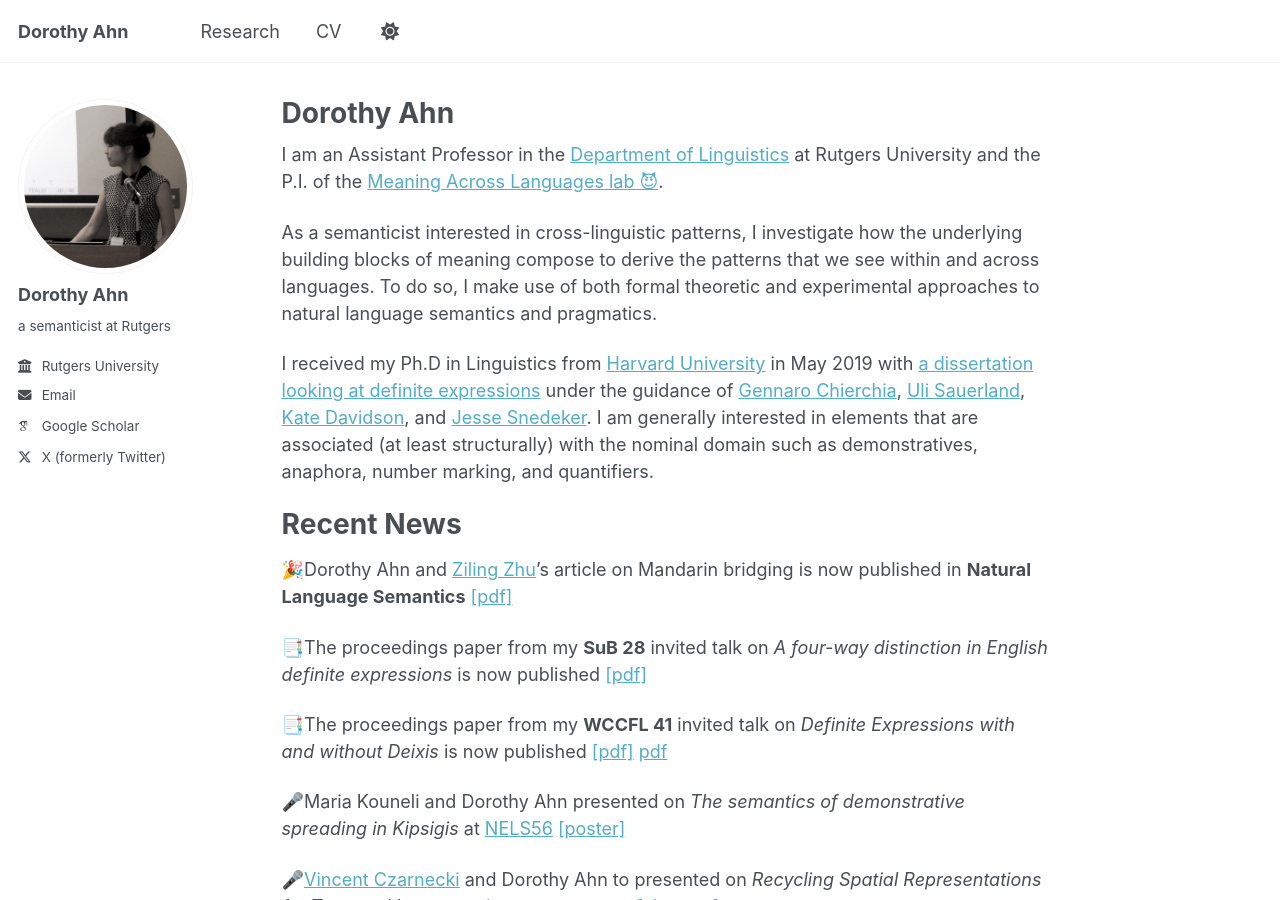
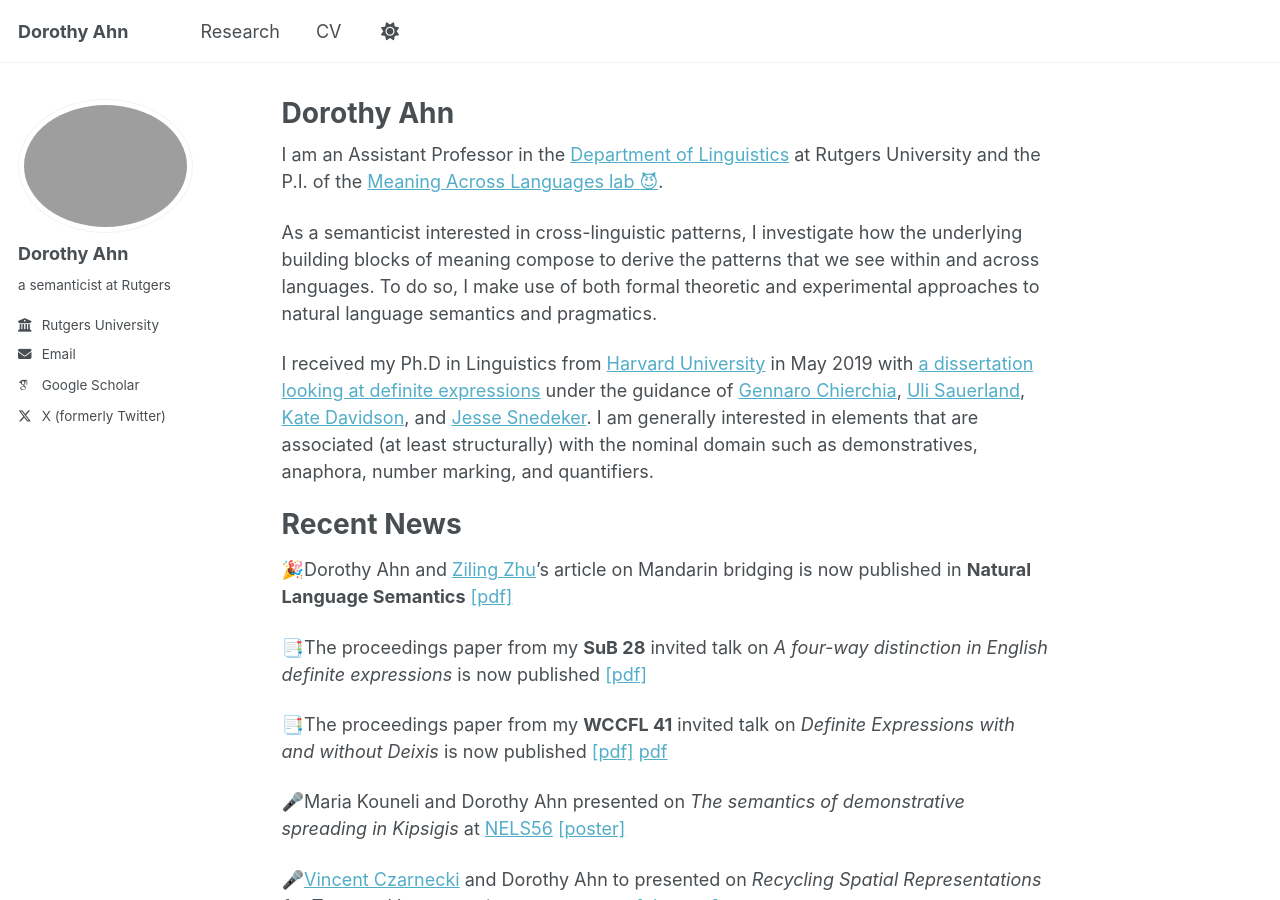
Before and after one commit to doroahn/doroahn.github.io, a Jekyll site: the page built from _pages/about.md, in a window 1280 px wide and 900 px high. Built offline with Jekyll 4.4.1, drawn with Linux system fonts in a browser that asks for light colours; some web fonts are replaced.

Commit message:
Update _config.yml

```diff
--- a/_config.yml
+++ b/_config.yml
@@ -22,7 +22,7 @@ repository               : #"academicpages/academicpages.github.io"
 #               Additional customization can be done by editing /_includes/author-profile.html
 author:
   # Biographic information
-  avatar           : "teal.jpg"
+  avatar           :
   name             : "Dorothy Ahn"
   pronouns         : # example: "she/her"
   bio              : "a semanticist at Rutgers"
```
